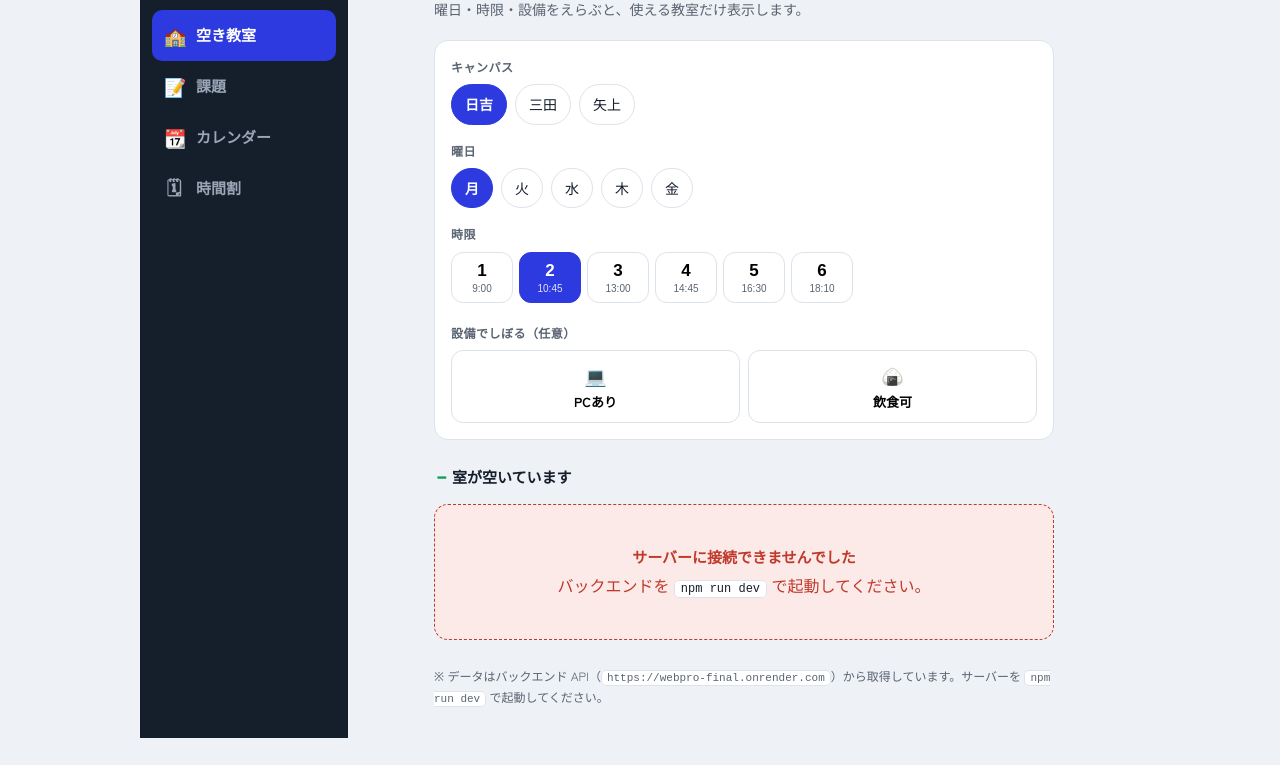
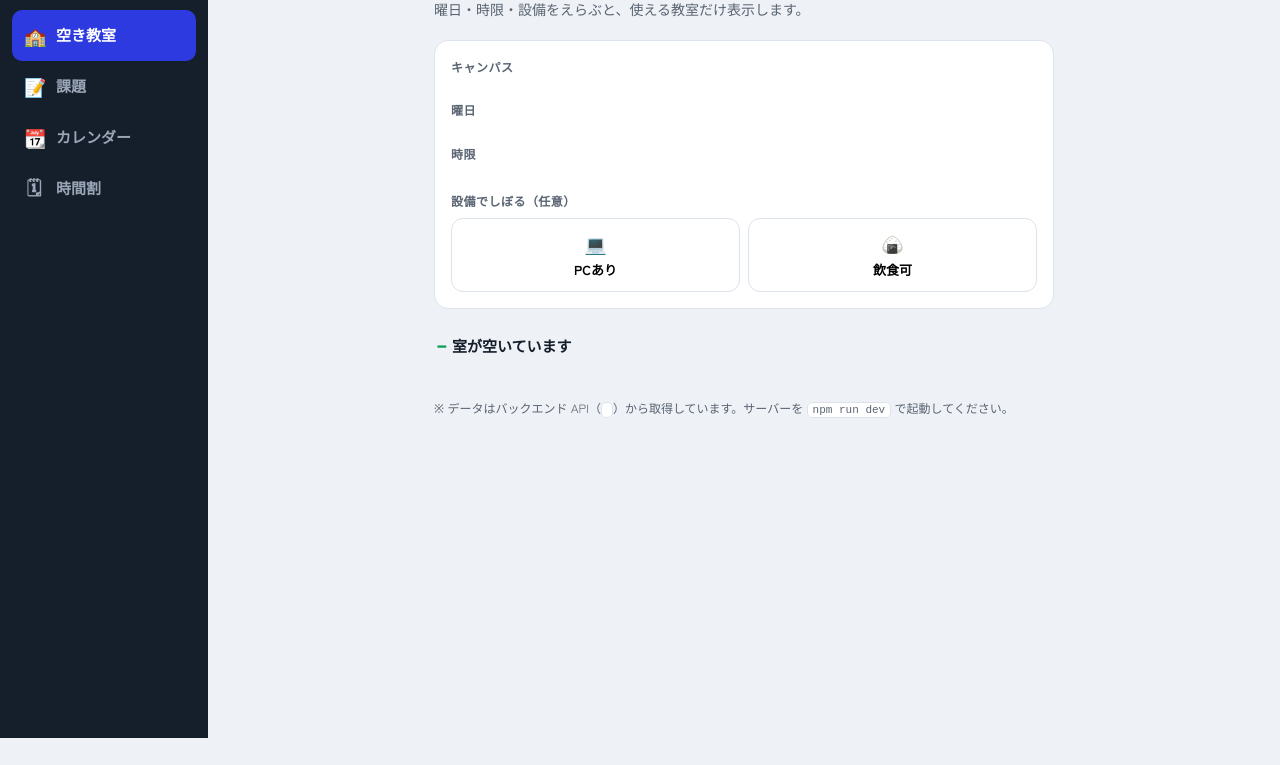
Before and after one commit to tyome3692/webpro-final, a plain HTML site: page frontend/index.html in a window 1280 px wide. Shown: the part 62-827 px from the top of the page. After the commit the page ends 800 px from the top, so only its background shows below. Drawn offline with Linux system fonts and the light colour scheme; no server answers.

Commit message:
[feat] add config.html

```diff
--- /dev/null
+++ b/frontend/config.html
@@ -0,0 +1,2 @@
+<!-- config.js -->
+ <script> windwo.APP_CONFIG = {API_BASE: "https://webpro-final.onrender.com"};</script>
--- a/frontend/index.html
+++ b/frontend/index.html
@@ -19,7 +19,7 @@
   html{-webkit-text-size-adjust:100%}
   body{font-family:"Zen Kaku Gothic New",system-ui,sans-serif;background:var(--surface);color:var(--ink);line-height:1.6;-webkit-font-smoothing:antialiased}
 
-  .app{display:flex;min-height:100vh;max-width:1000px;margin:0 auto}
+  .app{display:flex;min-height:100vh}
   .sidebar{width:208px;flex:0 0 auto;background:var(--sidebar);color:#fff;padding:16px 12px;display:flex;flex-direction:column;gap:6px;position:sticky;top:0;height:100vh;transition:width .18s ease;overflow:hidden}
   .sidebar.collapsed{width:64px}
   .side-top{display:flex;align-items:center;gap:10px;margin-bottom:16px;min-height:34px}
@@ -249,8 +249,7 @@
 </div>
 
 <script>
-// const API_BASE = "http://localhost:3000";
-const API_BASE = "https://webpro-final.onrender.com"
+const API_BASE = window.APP_CONFIG.API_BASE;
 document.getElementById("apiLabel").textContent = API_BASE;
 
 const store = {
```
